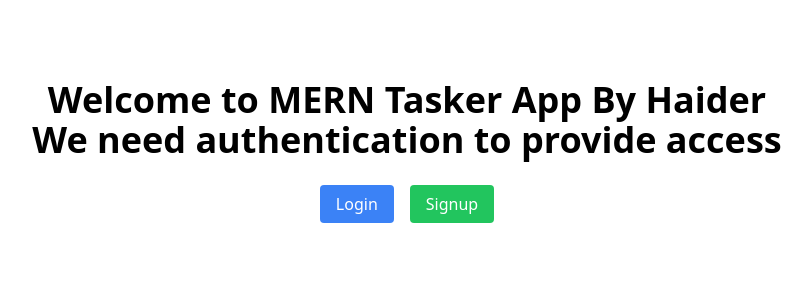
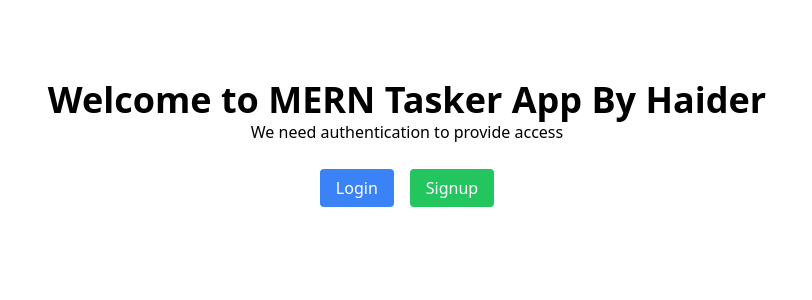
Before and after one commit to haiderali7066/Fullstack-tasker-app, a React (Vite) app: page / in a window 1280 px wide. Shown: the top 300 px of the page, without its empty margins (233-1045 px from the left). Built offline with nearby package versions, Linux system fonts and the light colour scheme.

Commit message:
Update API URLs and fix login flow

```diff
--- a/src/pages/Landing.jsx
+++ b/src/pages/Landing.jsx
@@ -5,8 +5,8 @@ export default function Landing() {
     <div className="text-center mt-20">
       <h1 className="text-4xl font-bold">
         Welcome to MERN Tasker App By Haider <br />
-        We need authentication to provide access
       </h1>
+      <p> We need authentication to provide access</p>
       <div className="mt-8 space-x-4">
         <Link to="/login" className="bg-blue-500 text-white px-4 py-2 rounded">
           Login
```
